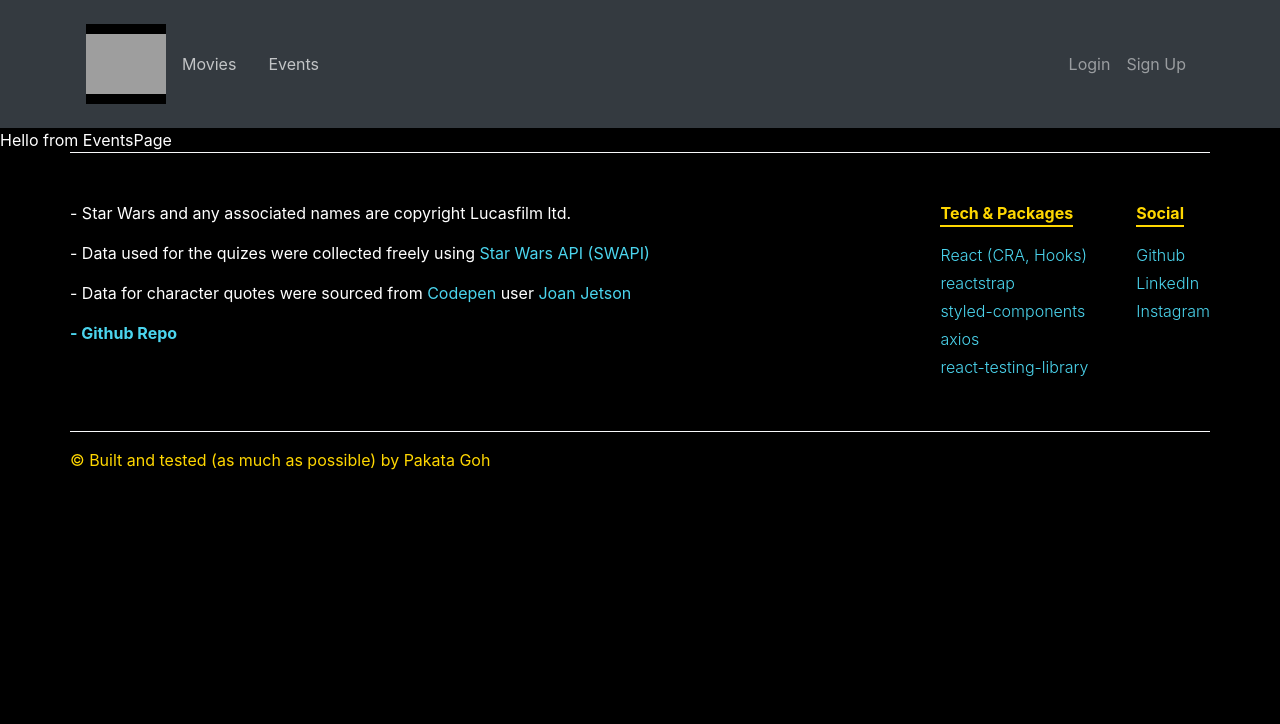
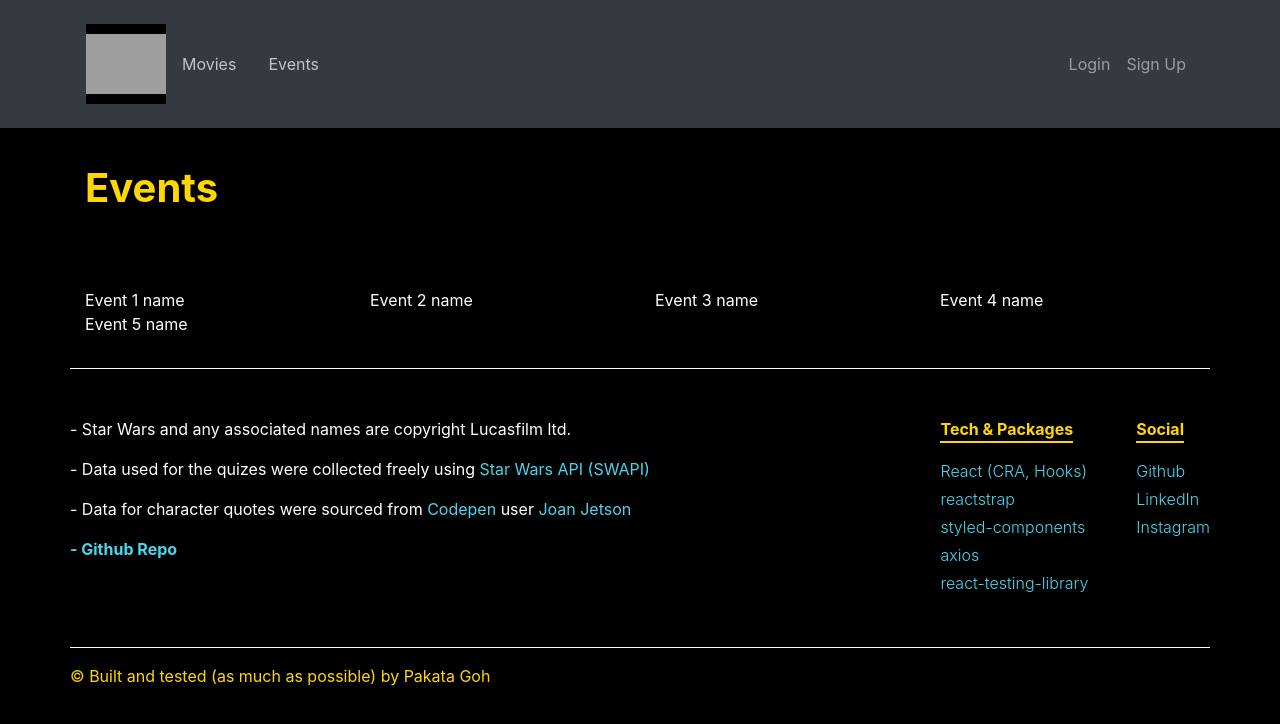
Before and after one commit to pakatagoh/star-wars-crazy-client, a React (Create React App) app: page /events in a window 1280 px wide. Shown: the top 724 px of the page. Built offline with nearby package versions, Linux system fonts and the light colour scheme; grey boxes are pictures that could not be loaded.

Commit message:
Add events page items. Handle case for when user clears cache

```diff
--- a/src/components/Header/Header.jsx
+++ b/src/components/Header/Header.jsx
@@ -16,7 +16,7 @@ const Header = props => {
       to: '/',
     },
     navItemsLeft: [{ to: '/movies', text: 'Movies' }, { to: '/events', text: 'Events' }],
-    navItemsRight: [{ to: '/login', text: 'Login' }, { to: '/signup', text: 'Sign Up' }],
+    navItemsRight: [],
   };
 
   const handleLogout = async () => {
@@ -32,9 +32,13 @@ const Header = props => {
       console.error(error);
     }
   };
+
+  navViewProps.navItemsRight = [{ to: '/login', text: 'Login' }, { to: '/signup', text: 'Sign Up' }];
+
   if (user) {
     navViewProps.navItemsRight = [{ text: 'Logout' }];
   }
+  console.log('about to render header');
   return (
     <header className="bg-dark">
       <Block container spacer={1} className="px-0">
--- a/src/components/Leaderboard/Leaderboard.jsx
+++ b/src/components/Leaderboard/Leaderboard.jsx
@@ -1,23 +1,18 @@
 import React from 'react';
 import Title from '../Typography/Title';
 
-const Leaderboard = () => {
+const Leaderboard = ({ leaderboard }) => {
   return (
     <div className="d-flex flex-column">
-      <Title>Leaderboard</Title>
+      <Title as="h3">Leaderboard</Title>
       <ul>
-        <li>
-          <span>Pakata</span>
-          <span>1000pts</span>
-        </li>
-        <li>
-          <span>Pakata</span>
-          <span>1000pts</span>
-        </li>
-        <li>
-          <span>Pakata</span>
-          <span>1000pts</span>
-        </li>
+        {leaderboard.length > 0 &&
+          leaderboard.map(({ email, firstName, score }) => (
+            <li key={email}>
+              <span>{firstName}</span>
+              <span>{score}</span>
+            </li>
+          ))}
       </ul>
     </div>
   );
--- a/src/components/Quiz/Quiz.jsx
+++ b/src/components/Quiz/Quiz.jsx
@@ -1,13 +1,10 @@
-import React, { useState, useEffect, useContext } from 'react';
+import React from 'react';
 import styled from 'styled-components';
 import { Row, Col } from 'reactstrap';
 import QuizCompleted from './QuizCompleted';
 import QuizForm from './QuizForm';
 import Title from './../Typography/Title';
 import Spinner from '../Spinner/Spinner';
-import { getQuizList } from './../../services/quiz/quizService';
-import { UserContext } from './../../App';
-import { saveUserScore } from '../../services/score/scoreService';
 
 const StyledYellowBox = styled.div`
   border: 0.6rem solid #ffd700;
@@ -15,74 +12,8 @@ const StyledYellowBox = styled.div`
   padding: 0.5rem;
 `;
 
-const Quiz = () => {
-  const [quizList, setQuizList] = useState([]);
-  const [currentQuestionNum, setCurrentQuestionNum] = useState(1);
-  const [score, setScore] = useState(0);
-  const [selection, setSelection] = useState('');
-  const [isCompleted, setIsCompleted] = useState(false);
-  const [reset, setReset] = useState(false);
-  const { user, setUser } = useContext(UserContext);
-
-  const fetchQuizList = async () => {
-    try {
-      const foundQuizList = await getQuizList();
-      if (foundQuizList) {
-        setQuizList(foundQuizList);
-      }
-    } catch (error) {
-      console.error(error);
-    }
-  };
-
-  useEffect(() => {
-    fetchQuizList();
-  }, [reset]);
-
-  const handleChange = event => {
-    const { value } = event.target;
-    setSelection(value);
-  };
-
-  const handleSubmit = async event => {
-    try {
-      event.preventDefault();
-      const selectedAnswer = selection;
-      const quizAnswer = quizList[currentQuestionNum - 1].answer;
-      if (selectedAnswer === quizAnswer) setScore(state => state + 1);
-      setSelection('');
-      if (currentQuestionNum === quizList.length) {
-        const submittedScore = selectedAnswer === quizAnswer ? score + 1 : score;
-        setIsCompleted(true);
-        const response = await saveUserScore(submittedScore);
-        setUser({ ...user, score: submittedScore });
-        return;
-      }
-      setCurrentQuestionNum(state => state + 1);
-    } catch (error) {
-      console.error(error);
-    }
-  };
-
-  const handleReset = () => {
-    setSelection('');
-    setScore(0);
-    setQuizList([]);
-    setCurrentQuestionNum(1);
-    setIsCompleted(false);
-    setReset(!reset);
-  };
-
-  const quiz = quizList[currentQuestionNum - 1];
-  const totalQuestions = quizList.length;
-
-  const quizFormProps = {
-    handleSubmit,
-    selection,
-    handleChange,
-    currentQuestionNum,
-    totalQuestions,
-  };
+const Quiz = props => {
+  const { isCompleted, score, totalQuestions, handleReset, quiz, quizList, quizFormProps } = props;
 
   return (
     <div data-testid="quiz-view">
--- a/src/pages/EventsPage/EventsPage.jsx
+++ b/src/pages/EventsPage/EventsPage.jsx
@@ -1,7 +1,125 @@
 import React from 'react';
+import Title from './../../components/Typography/Title';
+import Block from './../../components/Block/Block';
+import { Row, Col } from 'reactstrap';
 
-const EventsPage = () => {
-  return <main>Hello from EventsPage</main>;
+const events = [
+  {
+    name: 'Event 1 name',
+    description:
+      'event 1 description Lorem ipsum dolor, sit amet consectetur adipisicing elit. Rem officia, voluptate molestias obcaecati laudantium libero tempore voluptatem corrupti saepe. Dicta!',
+    eventStart: '28 March 2019 10:00 eventStart 1',
+    eventEnd: '28 March 2019 17:00 eventEnd 1',
+    organizer: 'user 1',
+    capacity: 10,
+    attendees: [
+      {
+        firstName: 'pakata',
+        lastName: 'goh',
+        email: 'pakatagohlh@gmail.com',
+        imageUrl: 'http://image.com',
+      },
+      {
+        firstName: 'nicholas',
+        lastName: 'teng',
+        email: 'nicholas@gmail.com',
+        imageUrl: 'http://image.com',
+      },
+    ],
+  },
+  {
+    name: 'Event 2 name',
+    description:
+      'event 2 description Lorem ipsum dolor, sit amet consectetur adipisicing elit. Rem officia, voluptate molestias obcaecati laudantium libero tempore voluptatem corrupti saepe. Dicta!',
+    eventStart: '28 March 2019 10:00 eventStart 2',
+    eventEnd: '28 March 2019 17:00 eventEnd 2',
+    organizer: 'user 2',
+    capacity: 8,
+    attendees: [
+      {
+        firstName: 'pakata',
+        lastName: 'goh',
+        email: 'pakatagohlh@gmail.com',
+        imageUrl: 'http://image.com',
+      },
+      {
+        firstName: 'nicholas',
+        lastName: 'teng',
+        email: 'nicholas@gmail.com',
+        imageUrl: 'http://image.com',
+      },
+    ],
+  },
+  {
+    name: 'Event 3 name',
+    description:
+      'event 3 description Lorem ipsum dolor, sit amet consectetur adipisicing elit. Rem officia, voluptate molestias obcaecati laudantium libero tempore voluptatem corrupti saepe. Dicta!',
+    eventStart: '28 March 2019 10:00 eventStart 3',
+    eventEnd: '28 March 2019 17:00 eventEnd 3',
+    organizer: 'user 1',
+    capacity: 15,
+    attendees: [
+      {
+        firstName: 'pakata',
+        lastName: 'goh',
+        email: 'pakatagohlh@gmail.com',
+        imageUrl: 'http://image.com',
+      },
+    ],
+  },
+  {
+    name: 'Event 4 name',
+    description:
+      'event 4 description Lorem ipsum dolor, sit amet consectetur adipisicing elit. Rem officia, voluptate molestias obcaecati laudantium libero tempore voluptatem corrupti saepe. Dicta!',
+    eventStart: '28 March 2019 10:00 eventStart 4',
+    eventEnd: '28 March 2019 17:00 eventEnd 4',
+    organizer: 'user 3',
+    capacity: 20,
+    attendees: [
+      {
+        firstName: 'nicholas',
+        lastName: 'teng',
+        email: 'nicholas@gmail.com',
+        imageUrl: 'http://image.com',
+      },
+    ],
+  },
+  {
+    name: 'Event 5 name',
+    description:
+      'event 5 description Lorem ipsum dolor, sit amet consectetur adipisicing elit. Rem officia, voluptate molestias obcaecati laudantium libero tempore voluptatem corrupti saepe. Dicta!',
+    eventStart: '28 March 2019 10:00 eventStart 5',
+    eventEnd: '28 March 2019 17:00 eventEnd 5',
+    organizer: 'user 2',
+    capacity: 27,
+    attendees: [
+      {
+        firstName: 'nicholas',
+        lastName: 'teng',
+        email: 'nicholas@gmail.com',
+        imageUrl: 'http://image.com',
+      },
+    ],
+  },
+];
+
+const EventsPage = props => {
+  return (
+    <main>
+      <Block container spacer={2}>
+        <Title as="h1">Events</Title>
+      </Block>
+      <Block container spacer={2}>
+        <Row>
+          {events.map(event => (
+            <Col sm={6} md={3}>
+              {event.name}
+            </Col>
+          ))}
+        </Row>
+      </Block>
+    </main>
+  );
 };
 
 export default EventsPage;
--- a/src/pages/SignupPage/SignupPage.jsx
+++ b/src/pages/SignupPage/SignupPage.jsx
@@ -54,7 +54,6 @@ const SignupPage = props => {
             actions.setSubmitting(false);
             actions.setStatus('success');
             setUser(response.data);
-            console.log(response.data);
             localStorage.setItem('user', JSON.stringify(response.data));
             history.push('/');
             return;
@@ -72,12 +71,6 @@ const SignupPage = props => {
           };
           return (
             <>
-              {user && (
-                <div>
-                  <h2>Success!</h2>
-                  <p>{user.firstName} your account has been created!</p>
-                </div>
-              )}
               {!user && (
                 <>
                   <Form>
--- a/src/services/score/scoreService.js
+++ b/src/services/score/scoreService.js
@@ -14,10 +14,20 @@ const scoreApi = axios.create({
 
 export const saveUserScore = async score => {
   try {
-    const response = await scoreApi.post('/v1/scores/', { score });
+    const response = await scoreApi.post('/v1/scores', { score });
     return response;
   } catch (error) {
     if (error.response) return error.response.data;
     return { error };
   }
 };
+
+export const getTopUsers = async () => {
+  try {
+    const response = await scoreApi.get('/v1/scores');
+    return response.data;
+  } catch (error) {
+    if (error.response) return error.response.data;
+    return { error };
+  }
+};
```
Also changed, not shown: src/pages/HomePage/HomePage.jsx (+100 -3 lines), 1 other file (tests, documents, lock files or other folders).
